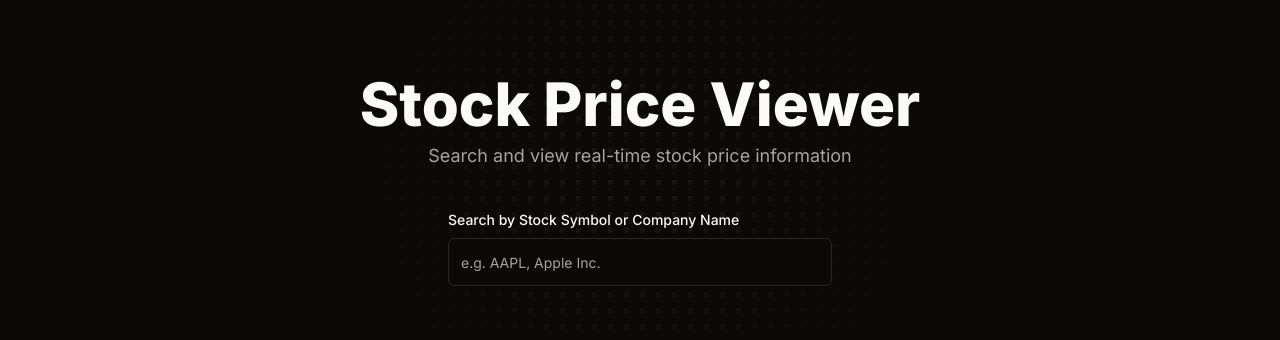
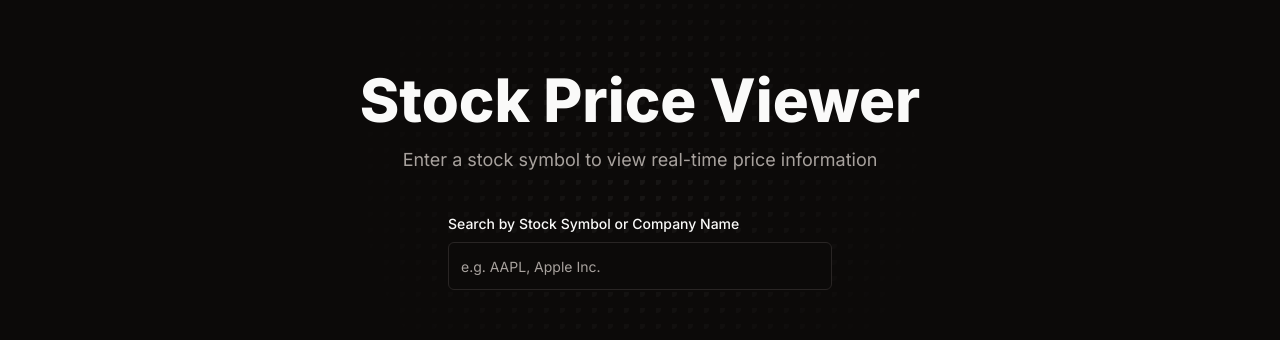
Before and after one commit to kpogodev/pngme-frontend-challange, a Next.js app: page / in a window 1280 px wide. Shown: the part 228-568 px from the top of the page. Built offline with nearby package versions, Linux system fonts and the light colour scheme; no server answers.

Commit message:
[pngme-7]: Few minor changes to composition and overlooked issues

```diff
--- /dev/null
+++ b/src/app/_components/page-header.tsx
@@ -0,0 +1,13 @@
+type PageHeaderProps = {
+  title: string
+  description: string
+}
+
+export function PageHeader({ title, description }: PageHeaderProps) {
+  return (
+    <div className="flex flex-col items-center sm:gap-2">
+      <h1 className="text-3xl md:text-5xl lg:text-6xl font-extrabold text-center">{title}</h1>
+      <p className="text-sm sm:text-base md:text-lg text-muted-foreground text-center mt-2">{description}</p>
+    </div>
+  )
+}
--- a/src/app/_components/search-bar.tsx
+++ b/src/app/_components/search-bar.tsx
@@ -83,7 +83,7 @@ export function SearchBar() {
   }, [searchParamStockSymbol])
 
   return (
-    <div className="w-[90vw] max-w-96 mt-5 sm:mt-10">
+    <div className="w-[90vw] max-w-96">
       <Popover
         open={isDropdownOpen}
         onOpenChange={setIsDropdownOpen}
@@ -98,7 +98,7 @@ export function SearchBar() {
             </label>
             <Input
               ref={inputRef}
-              name="search"
+              id="search"
               type="search"
               autoComplete="off"
               defaultValue={searchParamStockSymbol}
@@ -120,6 +120,7 @@ export function SearchBar() {
             isError={isError}
             isLoading={isLoading}
             error={error}
+            handleClose={setIsDropdownOpen}
           />
         </PopoverContent>
       </Popover>
--- a/src/app/_components/search-dropdown-content.tsx
+++ b/src/app/_components/search-dropdown-content.tsx
@@ -7,12 +7,14 @@ import { cn } from '@/lib/utils'
 import { ScrollArea } from '@/components/ui/scroll-area'
 import { createQueryString } from '@/utils/create-query-string'
 import type { Ticker } from '@/types'
+import type { SyntheticEvent, KeyboardEvent } from 'react'
 
 type SearchDropdownContentProps = {
   isLoading: boolean
   isError: boolean
   error: Error | null
   data: Ticker[] | undefined
+  handleClose: React.Dispatch<React.SetStateAction<boolean>>
 }
 
 function LoadingState() {
@@ -42,20 +44,27 @@ function NoResultsState() {
   )
 }
 
-export function SearchDropdownContent({ isLoading, isError, error, data }: SearchDropdownContentProps) {
+export function SearchDropdownContent({ isLoading, isError, error, data, handleClose }: SearchDropdownContentProps) {
   const router = useRouter()
   const pathname = usePathname()
   const searchParams = useSearchParams()
 
   const dataNoRecords = Array.isArray(data) && data.length === 0
 
-  const handleSetStockSymbol = (event: React.KeyboardEvent | React.MouseEvent, symbol: Ticker['symbol']) => {
-    // If the event is a keydown event, only proceed if the key is Enter
-    if (event.type === 'keydown' && (event as React.KeyboardEvent).key !== 'Enter') return
+  const handleSetStockSymbol = (e: SyntheticEvent<HTMLLIElement>, symbol: Ticker['symbol']) => {
+    const isInvalidKey =
+      e.type === 'keydown' &&
+      (e as KeyboardEvent<HTMLLIElement>).key !== 'Enter' &&
+      (e as KeyboardEvent<HTMLLIElement>).key !== ' '
+
+    if (isInvalidKey) return
 
     // Create a new query string with the stock symbol and push it to the router
     const queryString = createQueryString(searchParams, 'stock_symbol', symbol)
     router.push(`${pathname}?${queryString}`)
+
+    // If the event is valid key press, close the popover
+    if (!isInvalidKey) handleClose(false)
   }
 
   // Return different states based on isLoading, isError, and data values
--- a/src/app/layout.tsx
+++ b/src/app/layout.tsx
@@ -33,7 +33,7 @@ export default function RootLayout({
           enableSystem
         >
           <QueryProvider>
-            <div className="flex min-h-screen flex-col">
+            <div className="flex flex-col min-h-screen">
               <Header />
               {children}
               <Footer />
--- a/src/app/page.tsx
+++ b/src/app/page.tsx
@@ -1,18 +1,19 @@
 import { Suspense } from 'react'
 
-import { DotPattern } from '@/components/magicui/dot-pattern'
 import { cn } from '@/lib/utils'
 import { SearchBar } from './_components/search-bar'
 import { SearchBarFallback } from './_components/search-bar-fallback'
+import { PageHeader } from './_components/page-header'
+import { DotPattern } from '@/components/magicui/dot-pattern' // Decorative SVG pattern
 
 export default function Home() {
   return (
     <main className="relative container py-10 flex-1 z-0 sm:grid sm:place-items-center">
-      <div className="flex flex-col items-center">
-        <h1 className="text-3xl md:text-5xl lg:text-6xl font-extrabold text-center">Stock Price Viewer</h1>
-        <p className="text-sm sm:text-base md:text-lg text-muted-foreground text-center mt-2">
-          Search and view real-time stock price information
-        </p>
+      <div className="flex flex-col items-center gap-5 sm:gap-10">
+        <PageHeader
+          title="Stock Price Viewer"
+          description="Enter a stock symbol to view real-time price information"
+        />
         <Suspense fallback={<SearchBarFallback />}>
           <SearchBar />
         </Suspense>
```
